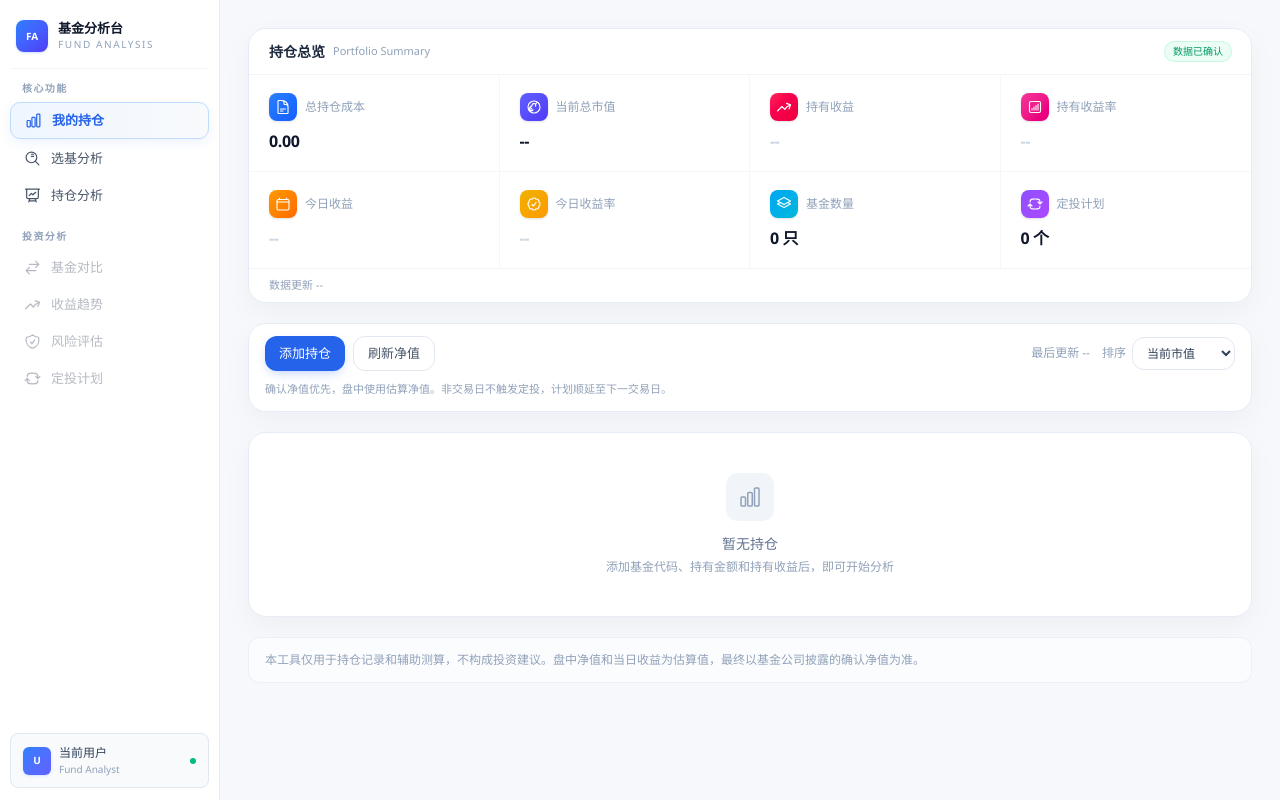
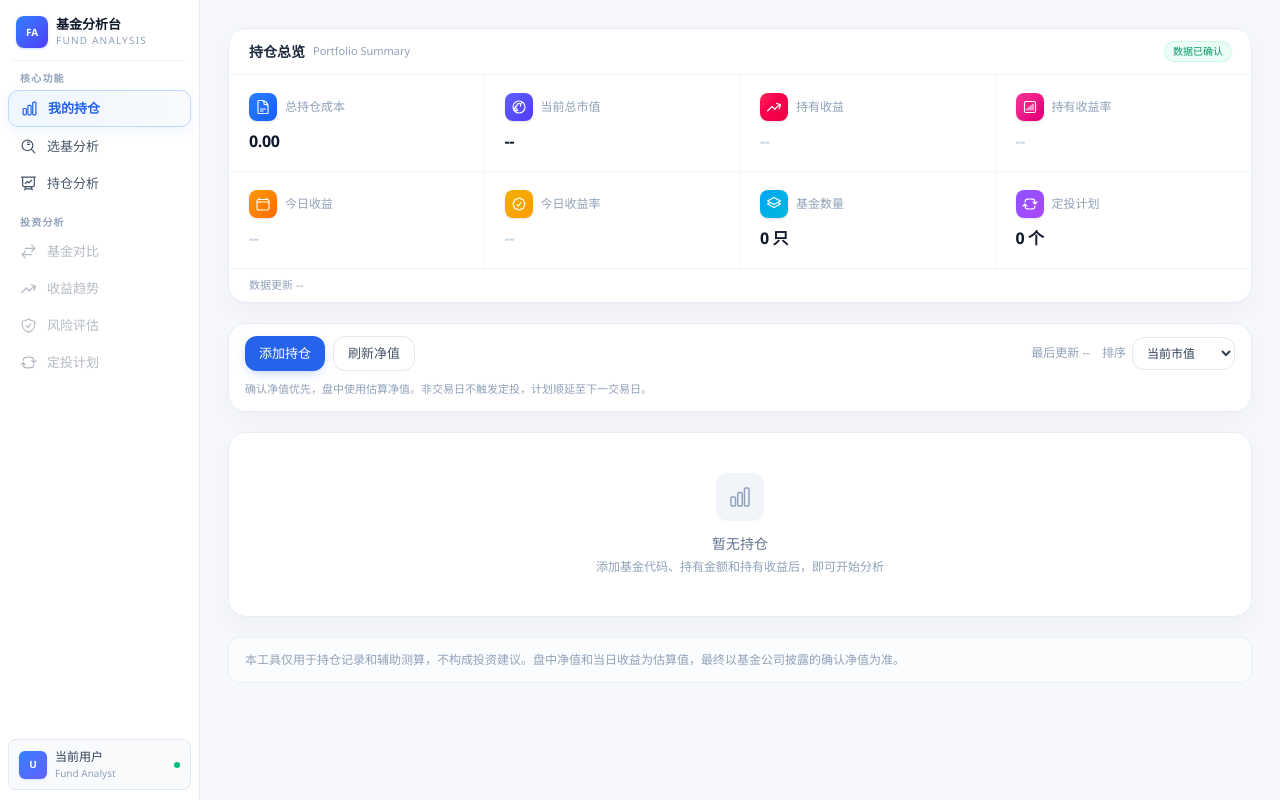
Before and after one commit to Wcoder03/fund-visualizer, a React (Vite) app: page / in a window 1280 px wide. Built offline with nearby package versions, Linux system fonts and the light colour scheme.

Commit message:
fix: Sidebar 收窄 220px → 200px + 内部间距优化
宽度: 220px → 200px
Logo 区: px-4 pt-4 pb-3, gap-2, 图标 shrink-0
导航: px-2 pt-2.5, 分组间距 16px → 14px
菜单: padding 9px 14px → 9px 12px, 加 white-space-nowrap
用户卡片: px-2.5 py-2.5 → px-2.5 py-2

```diff
--- a/src/components/Layout.tsx
+++ b/src/components/Layout.tsx
@@ -53,18 +53,18 @@ export default function Layout({ children }: LayoutProps) {
 
       {/* Sidebar */}
       <aside
-        className={`sidebar fixed inset-y-0 left-0 z-50 flex w-[220px] flex-col transition-transform duration-200 ease-out lg:static lg:translate-x-0 ${
+        className={`sidebar fixed inset-y-0 left-0 z-50 flex w-[200px] flex-col transition-transform duration-200 ease-out lg:static lg:translate-x-0 ${
           sidebarOpen ? 'translate-x-0' : '-translate-x-full'
         }`}
       >
         {/* Logo */}
-        <div className="flex items-center gap-2.5 px-4 pt-5 pb-4">
-          <span className="flex h-8 w-8 items-center justify-center rounded-lg bg-gradient-to-br from-blue-500 to-indigo-600 text-[10px] font-bold text-white shadow-sm shadow-blue-500/20">
+        <div className="flex items-center gap-2 px-4 pt-4 pb-3">
+          <span className="flex h-8 w-8 shrink-0 items-center justify-center rounded-lg bg-gradient-to-br from-blue-500 to-indigo-600 text-[10px] font-bold text-white shadow-sm shadow-blue-500/20">
             FA
           </span>
-          <div>
-            <span className="block text-[13px] font-semibold text-slate-900 leading-tight">基金分析台</span>
-            <span className="block text-[10px] font-medium uppercase tracking-[0.16em] text-slate-400 mt-px">Fund Analysis</span>
+          <div className="min-w-0">
+            <span className="block truncate text-[13px] font-semibold text-slate-900 leading-tight">基金分析台</span>
+            <span className="block text-[10px] font-medium uppercase tracking-[0.12em] text-slate-400 mt-px">Fund Analysis</span>
           </div>
         </div>
 
@@ -72,10 +72,10 @@ export default function Layout({ children }: LayoutProps) {
         <div className="mx-3 h-px bg-slate-100" />
 
         {/* Navigation */}
-        <nav className="flex-1 overflow-y-auto px-2.5 pt-3 pb-2">
+        <nav className="flex-1 overflow-y-auto px-2 pt-2.5 pb-2">
           {navGroups.map((group, gi) => (
-            <div key={group.title} className={gi > 0 ? 'mt-[16px]' : ''}>
-              <p className="mb-1.5 px-3 text-[10px] font-semibold uppercase tracking-[0.14em] text-slate-400">
+            <div key={group.title} className={gi > 0 ? 'mt-[14px]' : ''}>
+              <p className="mb-1 px-3 text-[10px] font-semibold uppercase tracking-[0.12em] text-slate-400">
                 {group.title}
               </p>
               <div className="space-y-[2px]">
@@ -99,10 +99,10 @@ export default function Layout({ children }: LayoutProps) {
         </nav>
 
         {/* Bottom user card */}
-        <div className="px-2.5 pb-3">
-          <div className="rounded-lg border border-slate-200 bg-slate-50 px-3 py-2.5">
+        <div className="px-2 pb-2.5">
+          <div className="rounded-lg border border-slate-200 bg-slate-50 px-2.5 py-2">
             <div className="flex items-center gap-2">
-              <div className="flex h-7 w-7 items-center justify-center rounded-md bg-gradient-to-br from-blue-500 to-indigo-500 text-[10px] font-bold text-white shadow-sm shadow-blue-500/15">
+              <div className="flex h-7 w-7 shrink-0 items-center justify-center rounded-md bg-gradient-to-br from-blue-500 to-indigo-500 text-[10px] font-bold text-white shadow-sm shadow-blue-500/15">
                 U
               </div>
               <div className="min-w-0 flex-1">
--- a/src/index.css
+++ b/src/index.css
@@ -166,7 +166,7 @@ body {
   display: flex;
   align-items: center;
   gap: 10px;
-  padding: 9px 14px;
+  padding: 9px 12px;
   border-radius: 10px;
   font-size: 13px;
   font-weight: 500;
@@ -174,6 +174,7 @@ body {
   transition: all 0.15s ease;
   text-decoration: none;
   line-height: 1;
+  white-space: nowrap;
 }
 .sidebar-link:hover {
   background: #f1f5f9;
```
